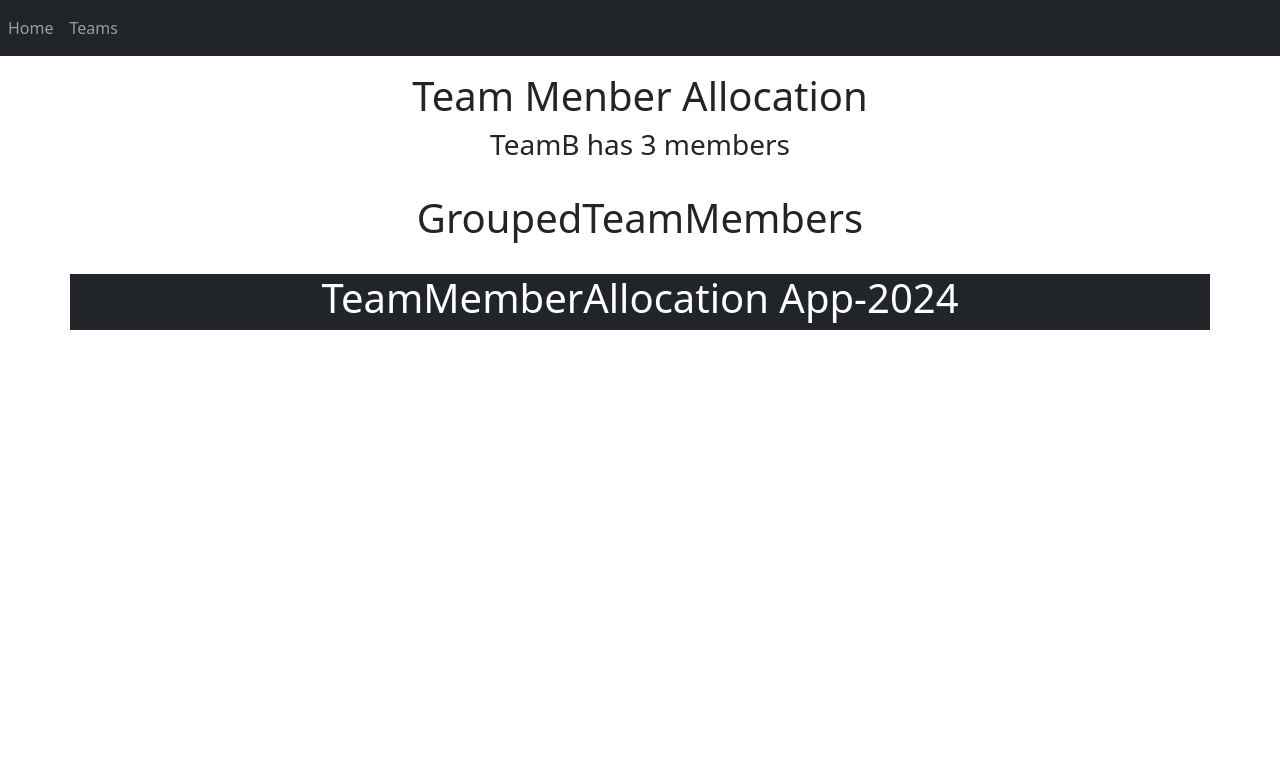
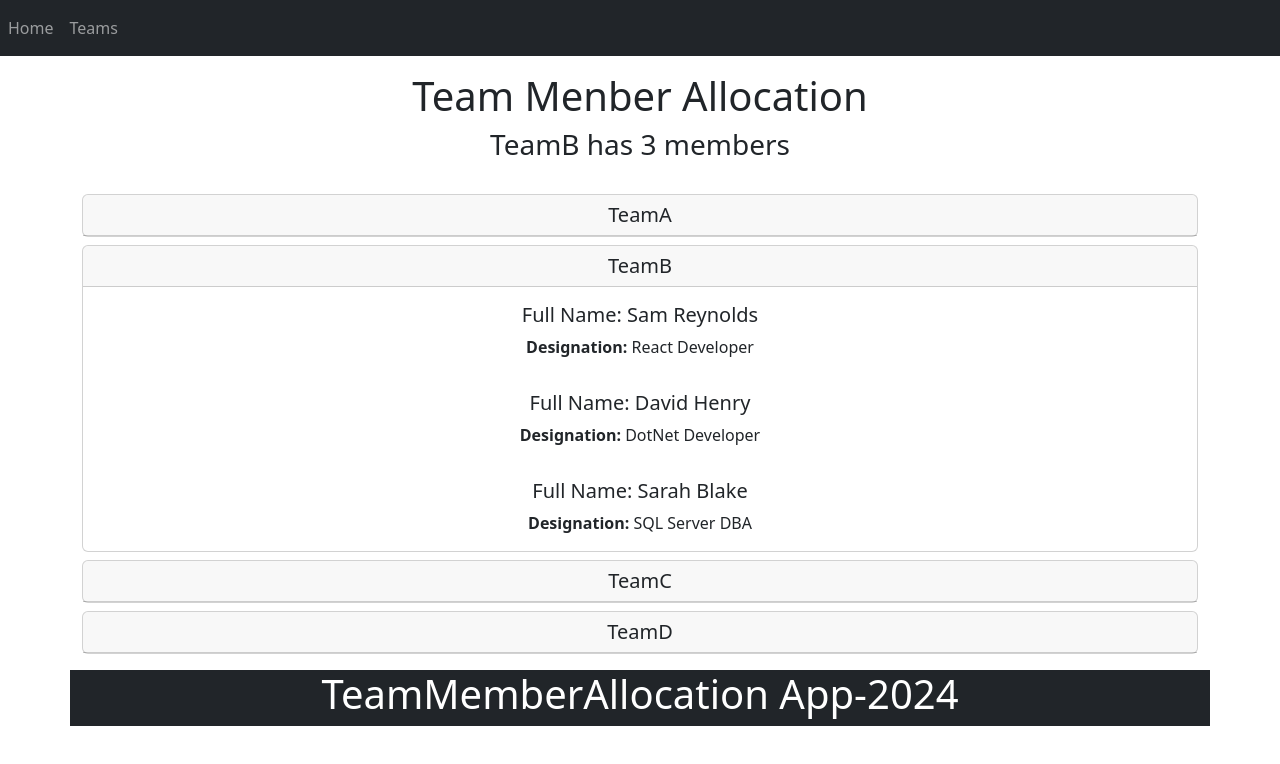
Before and after one commit to insane-arnold/TeamMemberAllocation, a React (Vite) app: page /GroupedTeamMembers in a window 1280 px wide. Shown: the top 764 px of the page. Built offline with nearby package versions, Linux system fonts and the light colour scheme.

Commit message:
GroupedTeamMember commit

```diff
--- a/src/App.jsx
+++ b/src/App.jsx
@@ -1,117 +1,124 @@
-import './App.css';
-import Nav from './Nav';
-import Header from './Header';
-import Employees from './Employees';
-import GroupedTeamMembers from './GroupedTeamMembers';
-import Footer from './Footer';
-import NotFound from './NotFound';
-import { useState, useEffect } from 'react';
-import {BrowserRouter as Router, Route, Routes} from 'react-router-dom';
-
+import "./App.css";
+import Nav from "./Nav";
+import Header from "./Header";
+import Employees from "./Employees";
+import GroupedTeamMembers from "./GroupedTeamMembers";
+import Footer from "./Footer";
+import NotFound from "./NotFound";
+import { useState, useEffect } from "react";
+import { BrowserRouter as Router, Route, Routes } from "react-router-dom";
 
 export default function App() {
+  const [selectedTeam, setTeam] = useState(
+    JSON.parse(localStorage.getItem("selectedTeam")) || "TeamB",
+  );
 
-  const [selectedTeam, setTeam] = useState(JSON.parse(localStorage.getItem("selectedTeam")) || "TeamB");
-
-  const [employees, setEmployees] = useState(JSON.parse(localStorage.getItem("employeeList")) || [
+  const [employees, setEmployees] = useState(
+    JSON.parse(localStorage.getItem("employeeList")) || [
       {
         id: 1,
         fullName: "Bob Jones",
         designation: "JavaScript Developer",
         gender: "male",
-      teamName: "TeamA"
+        teamName: "TeamA",
       },
       {
         id: 2,
         fullName: "Jill Bailey",
         designation: "Node Developer",
         gender: "female",
-      teamName: "TeamA"
+        teamName: "TeamA",
       },
       {
         id: 3,
         fullName: "Gail Shepherd",
         designation: "Java Developer",
         gender: "female",
-      teamName: "TeamA"
+        teamName: "TeamA",
       },
       {
         id: 4,
         fullName: "Sam Reynolds",
         designation: "React Developer",
         gender: "male",
-      teamName: "TeamB"
+        teamName: "TeamB",
       },
       {
         id: 5,
         fullName: "David Henry",
         designation: "DotNet Developer",
         gender: "male",
-      teamName: "TeamB"
+        teamName: "TeamB",
       },
       {
         id: 6,
         fullName: "Sarah Blake",
         designation: "SQL Server DBA",
         gender: "female",
-      teamName: "TeamB"
+        teamName: "TeamB",
       },
       {
         id: 7,
         fullName: "James Bennet",
         designation: "Angular Developer",
         gender: "male",
-      teamName: "TeamC"
+        teamName: "TeamC",
       },
       {
         id: 8,
         fullName: "Jessica Faye",
         designation: "API Developer",
         gender: "female",
-      teamName: "TeamC"
+        teamName: "TeamC",
       },
       {
         id: 9,
         fullName: "Lita Stone",
         designation: "C++ Developer",
         gender: "female",
-      teamName: "TeamC"
+        teamName: "TeamC",
       },
       {
         id: 10,
         fullName: "Daniel Young",
         designation: "Python Developer",
         gender: "male",
-      teamName: "TeamD"
+        teamName: "TeamD",
       },
       {
         id: 11,
         fullName: "Adrian Jacobs",
         designation: "Vue Developer",
         gender: "male",
-      teamName: "TeamD"
+        teamName: "TeamD",
       },
       {
         id: 12,
         fullName: "Devin Monroe",
         designation: "Graphic Designer",
         gender: "male",
-      teamName: "TeamD"
-    }
-  ]);
+        teamName: "TeamD",
+      },
+    ],
+  );
 
-  useEffect(()=>{
+  useEffect(() => {
     localStorage.setItem("employeeList", JSON.stringify(employees));
-    localStorage.setItem("selectedTeam",JSON.stringify(selectedTeam));
-  },[employees, selectedTeam])
+    localStorage.setItem("selectedTeam", JSON.stringify(selectedTeam));
+  }, [employees, selectedTeam]);
 
-  function handleTeanSelectionChange(event){
+  function handleTeanSelectionChange(event) {
     setTeam(event.target.value);
   }
 
-  function handleEmployeeCardClick(event){
-    const transformedEmployees = employees.map((employee) => employee.id === parseInt(event.currentTarget.id)?
-      (employee.teamName === selectedTeam)?{...employee, teamName:''}:{...employee, teamName:selectedTeam}:employee)
+  function handleEmployeeCardClick(event) {
+    const transformedEmployees = employees.map((employee) =>
+      employee.id === parseInt(event.currentTarget.id)
+        ? employee.teamName === selectedTeam
+          ? { ...employee, teamName: "" }
+          : { ...employee, teamName: selectedTeam }
+        : employee,
+    );
 
     setEmployees(transformedEmployees);
   }
@@ -120,21 +127,35 @@ export default function App() {
     <div>
       <Router>
         <Nav />
-        <Header selectedTeam={selectedTeam}
-          teamCount = {employees.filter(employee=> employee.teamName === selectedTeam).length}/>
+        <Header
+          selectedTeam={selectedTeam}
+          teamCount={
+            employees.filter((employee) => employee.teamName === selectedTeam)
+              .length
+          }
+        />
         <Routes>
-              <Route path="/"
+          <Route
+            path="/"
             element={
-                      <Employees employees={employees}
+              <Employees
+                employees={employees}
                 selectedTeam={selectedTeam}
                 handleTeanSelectionChange={handleTeanSelectionChange}
-                      handleEmployeeCardClick={handleEmployeeCardClick}/>
-                    }/>
-              <Route path="/GroupedTeamMembers" element={<GroupedTeamMembers/>} />
-          <Route path="*" element={<NotFound/>} />
+                handleEmployeeCardClick={handleEmployeeCardClick}
+              />
+            }
+          />
+          <Route
+            path="/GroupedTeamMembers"
+            element={<GroupedTeamMembers employees={employees}
+                       selectedTeam={selectedTeam}
+                       setTeam={setTeam}/>}
+          />
+          <Route path="*" element={<NotFound />} />
         </Routes>
-        <Footer/>
+        <Footer />
       </Router>
     </div>
-  )
+  );
 }
--- a/src/Employees.jsx
+++ b/src/Employees.jsx
@@ -1,13 +1,21 @@
-import maleProfile from './images/maleProfile.jpg';
-import femaleProfile from './images/femaleProfile.jpg';
+import maleProfile from "./images/maleProfile.jpg";
+import femaleProfile from "./images/femaleProfile.jpg";
 
-const Employees = ({employees, selectedTeam, handleTeanSelectionChange, handleEmployeeCardClick}) => {
-
+const Employees = ({
+  employees,
+  selectedTeam,
+  handleTeanSelectionChange,
+  handleEmployeeCardClick,
+}) => {
   return (
     <main className="container">
       <div className="row justify-content-center mt-3 mb-3">
         <div className="col-6">
-          <select className="form-select form-select-lg" value={selectedTeam} onChange={handleTeanSelectionChange}>
+          <select
+            className="form-select form-select-lg"
+            value={selectedTeam}
+            onChange={handleTeanSelectionChange}
+          >
             <option value="TeamA">Team A</option>
             <option value="TeamB">Team B</option>
             <option value="TeamC">Team C</option>
@@ -18,26 +26,36 @@ const Employees = ({employees, selectedTeam, handleTeanSelectionChange, handleEm
       <div className="row justify-content-center mt-3 mb-3">
         <div className="col-8">
           <div className="card-collection">
-            {
-              employees.map((employee)=>(
-                <div key={employee.id} id={employee.id} className={(employee.teamName === selectedTeam)?
-                  "card m-2 standout" : "card m-2"}
-                  style={{cursor:"pointer"}} onClick={handleEmployeeCardClick}>
-                  <img src= {employee.gender==="male"? maleProfile:femaleProfile} className="card-img-top" />
+            {employees.map((employee) => (
+              <div
+                key={employee.id}
+                id={employee.id}
+                className={
+                  employee.teamName === selectedTeam
+                    ? "card m-2 standout"
+                    : "card m-2"
+                }
+                style={{ cursor: "pointer" }}
+                onClick={handleEmployeeCardClick}
+              >
+                <img
+                  src={employee.gender === "male" ? maleProfile : femaleProfile}
+                  className="card-img-top"
+                />
 
-                  <div className='card-body'>
-                    <h5 className='card-title'>Full Name: {employee.fullName}</h5>
-                    <p className='card-text'><b>Designation:</b> {employee.designation}</p>
-                  </div>
+                <div className="card-body">
+                  <h5 className="card-title">Full Name: {employee.fullName}</h5>
+                  <p className="card-text">
+                    <b>Designation:</b> {employee.designation}
+                  </p>
                 </div>
-              ))
-            }
+              </div>
+            ))}
           </div>
         </div>
       </div>
     </main>
-  )
-
-}
+  );
+};
 
 export default Employees;
--- a/src/GroupedTeamMembers.jsx
+++ b/src/GroupedTeamMembers.jsx
@@ -1,15 +1,58 @@
-const GroupedTeamMembers = () => {
+import {useState} from 'react';
+
+const GroupedTeamMembers = ({employees,selectedTeam,setTeam}) => {
+
+  const [teamMembers,setTeamMembers] = useState(()=>{
+      let teamMemberMap = new Map();
+
+      employees.forEach((employee) =>{
+        if(teamMemberMap.has(employee.teamName)){
+          teamMemberMap.get(employee.teamName).push(employee);
+        }else{
+          teamMemberMap.set(employee.teamName,[employee]);
+        }
+      });
+      return teamMemberMap;
+    });
+
+  const [uncollapseList,setUncollapseList] = useState([selectedTeam]);
+
+  function handleCollapseonClick(event){
+    let tempList = [];
+    const clickedTeam = event.currentTarget.querySelector("#cardHeader").textContent;
+    if(!uncollapseList.includes(clickedTeam)){
+      tempList.push(clickedTeam);
+      setTeam(clickedTeam)
+    }
+    setUncollapseList(tempList);
+  }
 
   return (
-    <header className="container">
-      <div className="row justify-content-center mt-3 mb-4">
-        <div className="col-8">
-          <h1>GroupedTeamMembers</h1>
-        </div>
-      </div>
-    </header>
-  )
+    <main className="container">
+      {
+        Array.from(teamMembers.entries()).map(([team, employees])=>(
+          <div key={team} className="card mt-2 mb-2" onClick={handleCollapseonClick} style={{cursor: "pointer"}}>
+            <div className="card-header">
+              <h5 id="cardHeader" className="mb-0">{team}</h5>
+            </div>
+            <div className={uncollapseList.includes(team) ? "": "collapse"}>
+              {employees.map((employee)=>{
+                return (
+                  <div key={employee.id} className="card-body">
+                    <h5 className="card-title">Full Name: {employee.fullName}</h5>
+                    <p className="card-text text-center">
+                      <b>Designation:</b> {employee.designation}
+                    </p>
+                  </div>
+                );
+              })}
+            </div>
+          </div>
 
-}
+        ))
+      }
+    </main>
+  );
+};
 
 export default GroupedTeamMembers;
```
Lines whose indentation alone changed are shown as unchanged.
